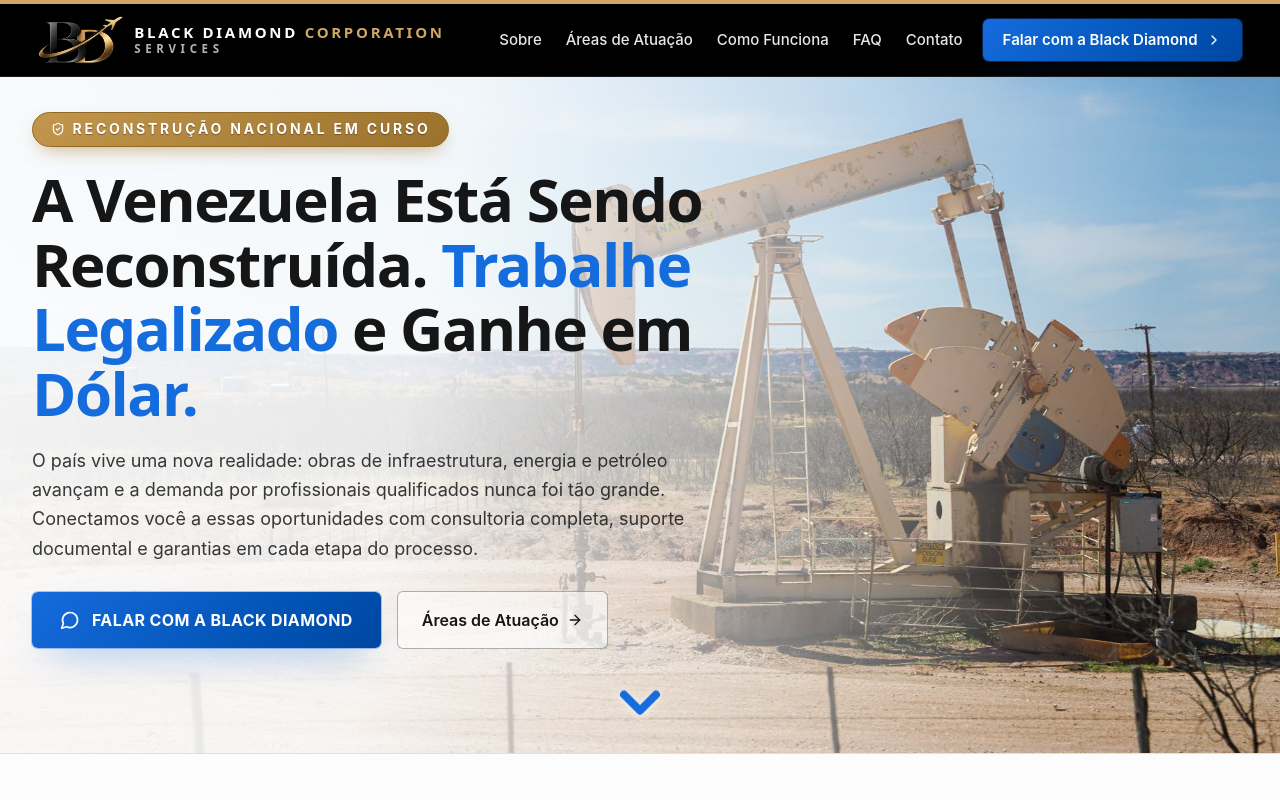
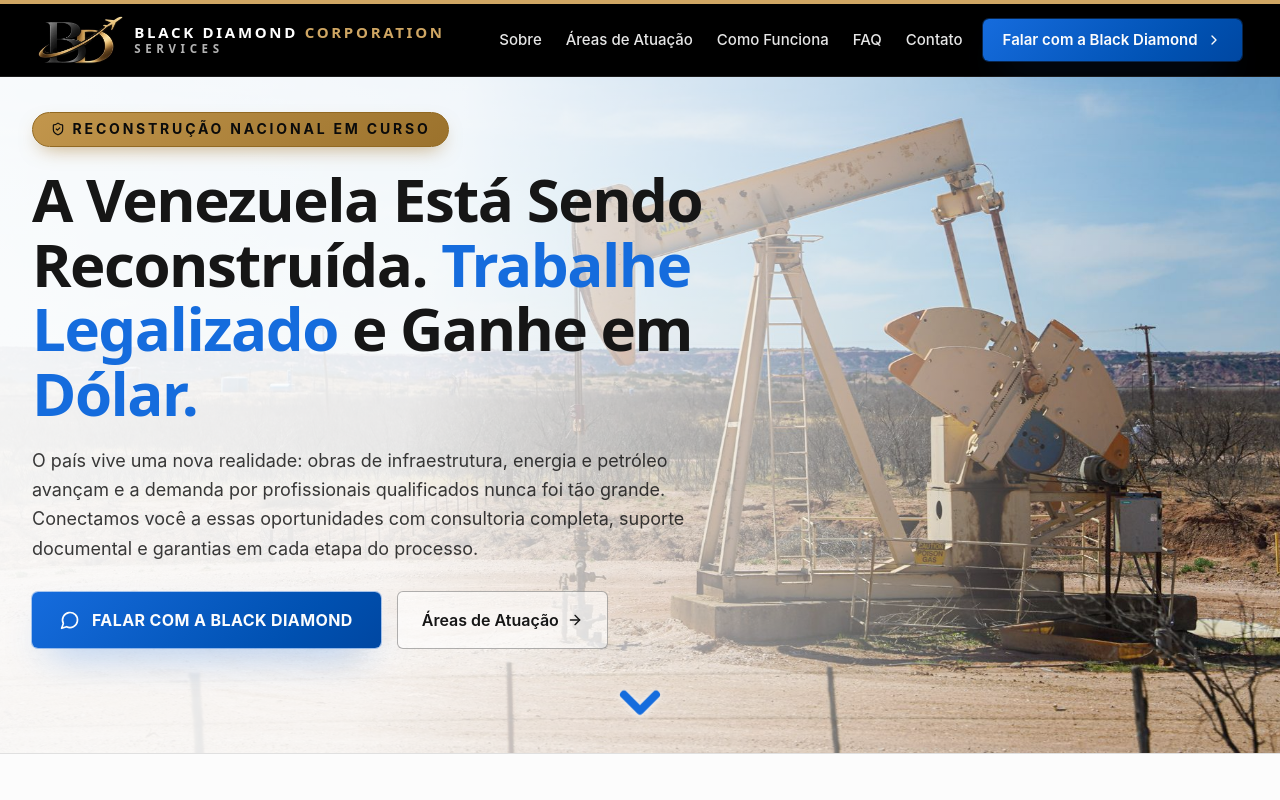
Before and after one commit to tayfilmes/black-diamond-site, a React (Vite) app in the folder app/: page / in a window 1280 px wide. Shown: the top 800 px of the page. Built offline with nearby package versions, Linux system fonts and the light colour scheme.

Commit message:
Hero badge: black text on the gold pill
Black on gold reads at about 7:1 (white was about 3:1) and matches the black header and logo. Mirrored in the React app.

Co-Authored-By: Claude Sonnet 5.5 <noreply@anthropic.com>

```diff
--- a/app/src/pages/Index.tsx
+++ b/app/src/pages/Index.tsx
@@ -233,8 +233,8 @@ export default function Index() {
           <div className="hero-overlay absolute inset-0" />
           <div className="relative mx-auto w-full max-w-7xl px-5 py-20 lg:px-8 lg:pb-[6.5rem] lg:pt-8 lg:[@media(max-height:780px)]:pb-[5.5rem] lg:[@media(max-height:780px)]:pt-5">
             <div className="max-w-3xl">
-              <span className="inline-flex items-center gap-2 rounded-full border border-[oklch(0.55_0.1_77.5)] bg-[linear-gradient(135deg,oklch(0.7_0.106_78.5),oklch(0.58_0.1_77.5))] px-[1.1rem] py-[0.4rem] text-sm font-bold uppercase tracking-[0.2em] text-white shadow-[0_8px_20px_-8px_oklch(0.62_0.104_77.8/0.7)] [text-shadow:0_1px_1px_rgb(0_0_0/0.35)]">
-                <ShieldCheck className="h-3.5 w-3.5 text-white" />
+              <span className="inline-flex items-center gap-2 rounded-full border border-[oklch(0.55_0.1_77.5)] bg-[linear-gradient(135deg,oklch(0.7_0.106_78.5),oklch(0.58_0.1_77.5))] px-[1.1rem] py-[0.4rem] text-sm font-bold uppercase tracking-[0.2em] text-[oklch(0.15_0_0)] shadow-[0_8px_20px_-8px_oklch(0.62_0.104_77.8/0.7)]">
+                <ShieldCheck className="h-3.5 w-3.5 text-[oklch(0.15_0_0)]" />
                 Reconstrução Nacional em Curso
               </span>
               <h1 className="mt-6 text-4xl font-extrabold leading-[1.08] tracking-tight sm:text-5xl lg:mt-5 lg:text-6xl lg:[@media(max-height:780px)]:text-5xl">
```
Also changed, not shown: 1 other file (tests, documents, lock files or other folders).
